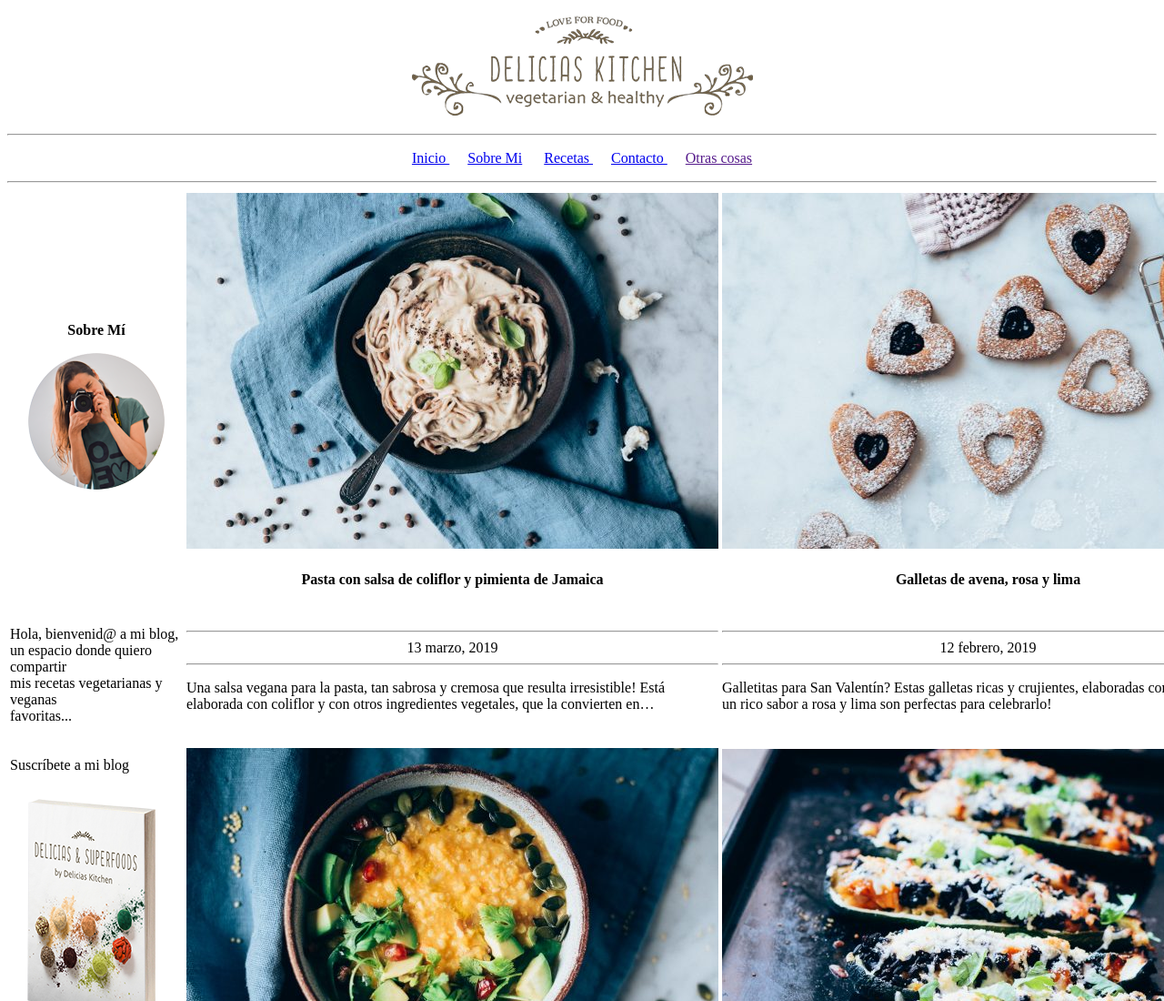
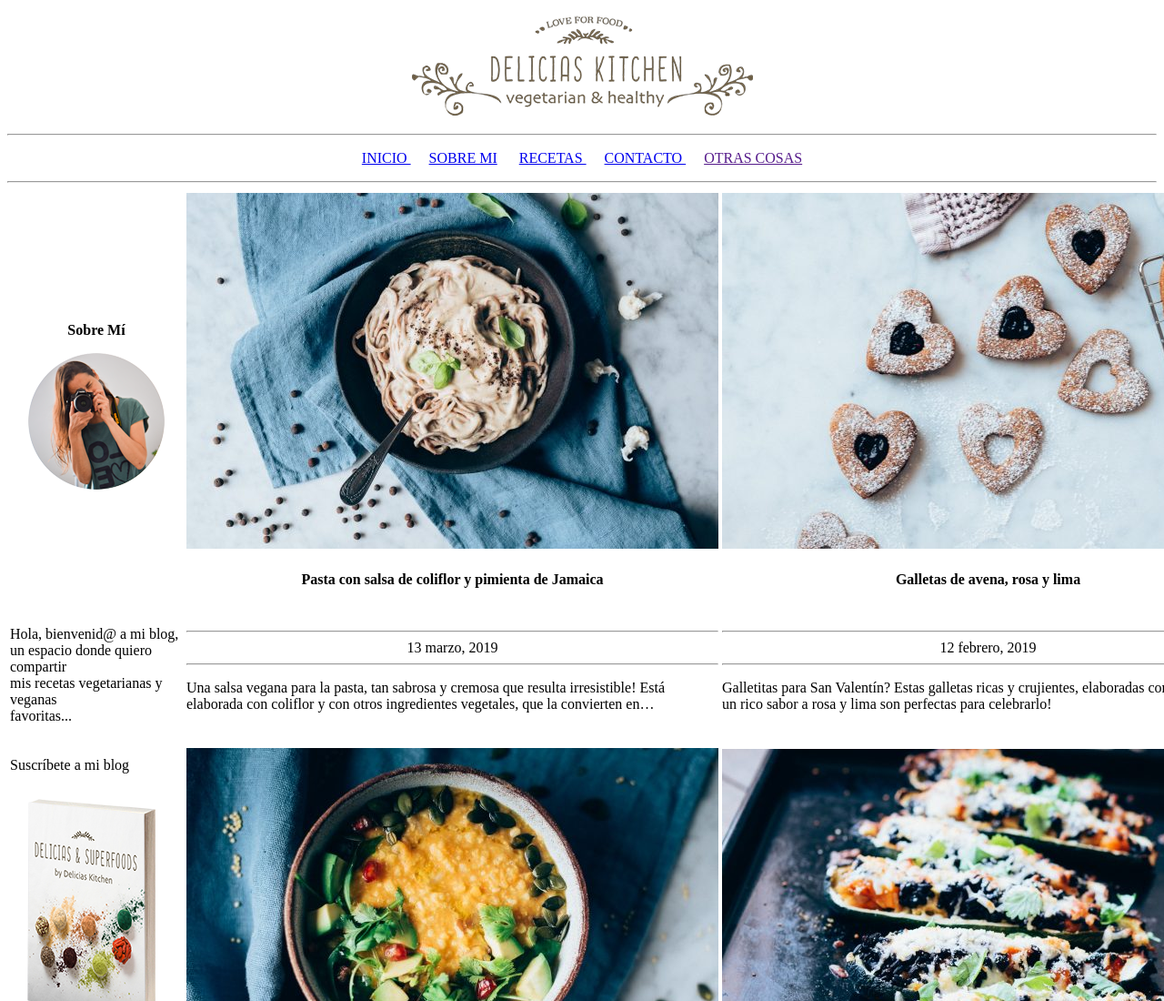
Before and after one commit to Victorrrs/VictorSanchez-M04, a plain HTML site: page index.html in a window 1280 px wide. Shown: the top 1100 px of the page at 91% size. Drawn offline with Linux system fonts and the light colour scheme.

Commit message:
Update index.html

```diff
--- a/index.html
+++ b/index.html
@@ -23,25 +23,14 @@ APELLIDOS: Sánchez
 	<nav>
 		<center>
 		<hr>
-<!-- Enllaços Linux Classe <a href="file:///media/sjo/TOSHIBA%20Disco%20Duro/ITB%20Grau%20Superior_Victor_Sanchez/Victor%20S%C3%A1nchez%20DAMv/M04_llenguatge_marques/UF1/HTML/PT3_VictorSanchez_DAMv/pt3_VictorSanchez_DAMv.html">		Inicio		</a> &nbsp;&nbsp;&nbsp;&nbsp;
-		<a href="file:///media/sjo/TOSHIBA%20Disco%20Duro/ITB%20Grau%20Superior_Victor_Sanchez/Victor%20S%C3%A1nchez%20DAMv/M04_llenguatge_marques/UF1/HTML/PT3_VictorSanchez_DAMv/Sobre%20mi.html">		Sobre Mi</a> &nbsp;&nbsp;&nbsp;&nbsp;
-		<a href="file:///media/sjo/TOSHIBA%20Disco%20Duro/ITB%20Grau%20Superior_Victor_Sanchez/Victor%20S%C3%A1nchez%20DAMv/M04_llenguatge_marques/UF1/HTML/PT3_VictorSanchez_DAMv/Recetas.html">		Recetas		</a> &nbsp;&nbsp;&nbsp;&nbsp;
-		<a href="file:///media/sjo/TOSHIBA%20Disco%20Duro/ITB%20Grau%20Superior_Victor_Sanchez/Victor%20S%C3%A1nchez%20DAMv/M04_llenguatge_marques/UF1/HTML/PT3_VictorSanchez_DAMv/Contacto.html">		Contacto	</a> &nbsp;&nbsp;&nbsp;&nbsp;
-		<a href="">		Otras cosas		</a>
 
-		<a href="file:///E:/ITB%20Grau%20Superior_Victor_Sanchez/Victor%20S%C3%A1nchez%20DAMv/M04_llenguatge_marques/UF1/HTML/PT3_VictorSanchez_DAMv/pt3_VictorSanchez_DAMv.html">		Inicio		</a> &nbsp;&nbsp;&nbsp;&nbsp;
-		<a href="file:///E:/ITB%20Grau%20Superior_Victor_Sanchez/Victor%20S%C3%A1nchez%20DAMv/M04_llenguatge_marques/UF1/HTML/PT3_VictorSanchez_DAMv/Sobre%20mi.html">		Sobre Mi</a> &nbsp;&nbsp;&nbsp;&nbsp;
-		<a href="file:///E:/ITB%20Grau%20Superior_Victor_Sanchez/Victor%20S%C3%A1nchez%20DAMv/M04_llenguatge_marques/UF1/HTML/PT3_VictorSanchez_DAMv/Recetas.html">		Recetas		</a> &nbsp;&nbsp;&nbsp;&nbsp;
-		<a href="file:///E:/ITB%20Grau%20Superior_Victor_Sanchez/Victor%20S%C3%A1nchez%20DAMv/M04_llenguatge_marques/UF1/HTML/PT3_VictorSanchez_DAMv/Contacto.html">		Contacto	</a> &nbsp;&nbsp;&nbsp;&nbsp;
-		<a href="https://victorrrs.github.io/VictorSanchez-M04/Contacto.html">		Otras cosas		</a>
--->
 		<p>
 
-		<a href="index.html">		Inicio		</a> &nbsp;&nbsp;&nbsp;&nbsp;
-		<a href="Sobre mi.html">		Sobre Mi</a> &nbsp;&nbsp;&nbsp;&nbsp;
-		<a href="Recetas.html">		Recetas		</a> &nbsp;&nbsp;&nbsp;&nbsp;
-		<a href="Contacto.html">		Contacto	</a> &nbsp;&nbsp;&nbsp;&nbsp;
-		<a href="">		Otras cosas		</a>
+		<a href="index.html">		INICIO		</a> &nbsp;&nbsp;&nbsp;&nbsp;
+		<a href="Sobre mi.html">	SOBRE MI</a> &nbsp;&nbsp;&nbsp;&nbsp;
+		<a href="Recetas.html">		RECETAS	</a> &nbsp;&nbsp;&nbsp;&nbsp;
+		<a href="Contacto.html">		CONTACTO	</a> &nbsp;&nbsp;&nbsp;&nbsp;
+		<a href="">		OTRAS COSAS		</a>
 
 		</p>
 
```
